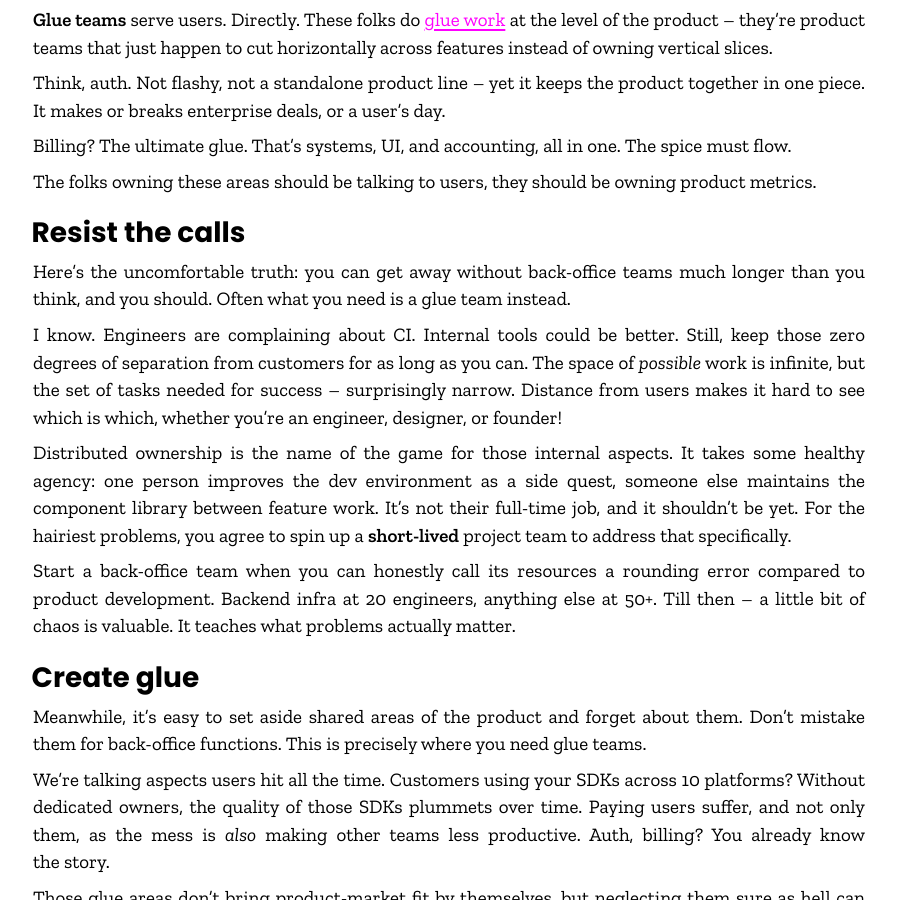
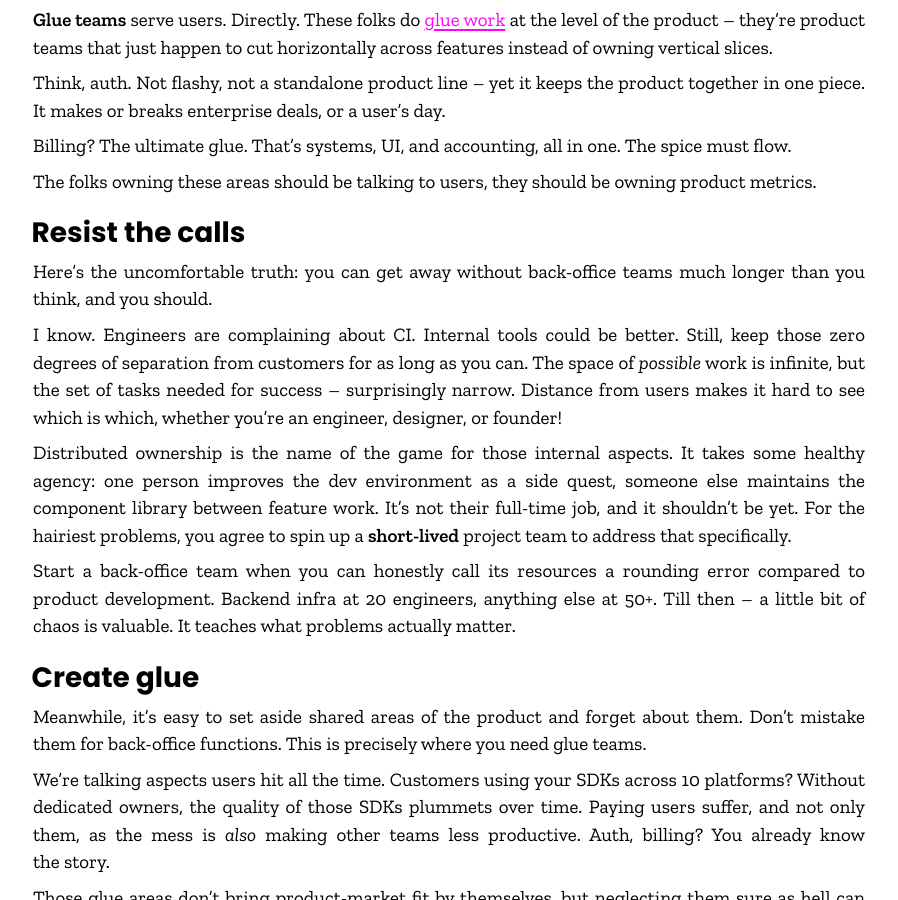
Before and after one commit to Twixes/matloka.com, a Jekyll site: the page built from _posts/2025-07-29-glue-teams-vs-back-office-teams.md, in a window 1280 px wide and 900 px high, scrolled down 1122 px. Shown: the whole window, without its empty margins (191-1089 px from the left). Built offline with Jekyll 4.4.1, drawn with Linux system fonts in a browser that asks for light colours; comment, search, counter and statistics services are not loaded.

Commit message:
Remove redundant sentence

```diff
--- a/_posts/2025-07-29-glue-teams-vs-back-office-teams.md
+++ b/_posts/2025-07-29-glue-teams-vs-back-office-teams.md
@@ -35,7 +35,7 @@ The folks owning these areas should be talking to users, they should be owning p
 
 ## Resist the calls
 
-Here's the uncomfortable truth: you can get away without back-office teams much longer than you think, and you should. Often what you need is a glue team instead.
+Here's the uncomfortable truth: you can get away without back-office teams much longer than you think, and you should.
 
 I know. Engineers are complaining about CI. Internal tools could be better. Still, keep those zero degrees of separation from customers for as long as you can. The space of *possible* work is infinite, but the set of tasks needed for success – surprisingly narrow. Distance from users makes it hard to see which is which, whether you're an engineer, designer, or founder!
 
```
